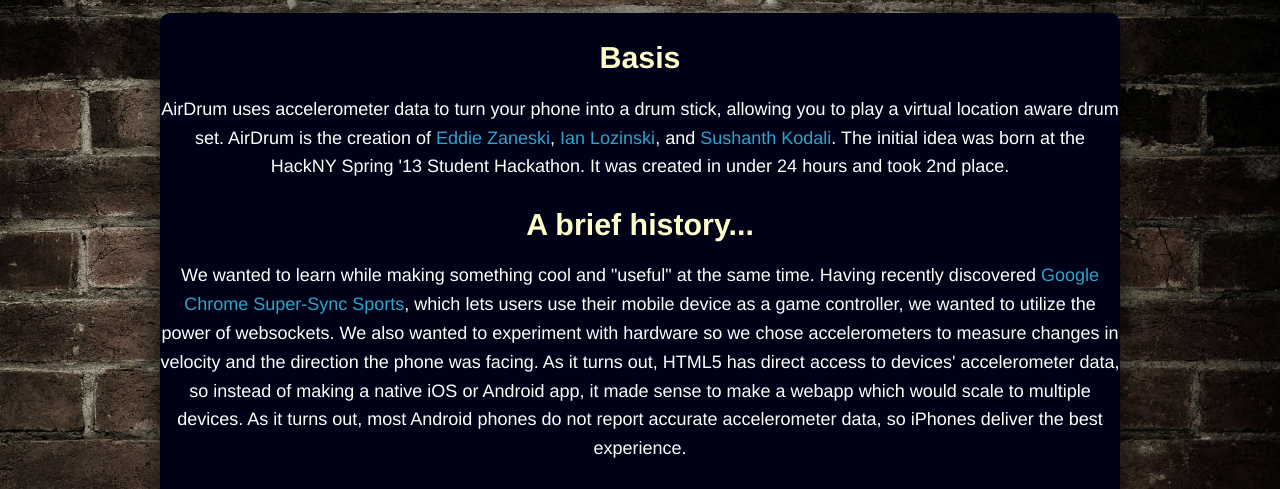
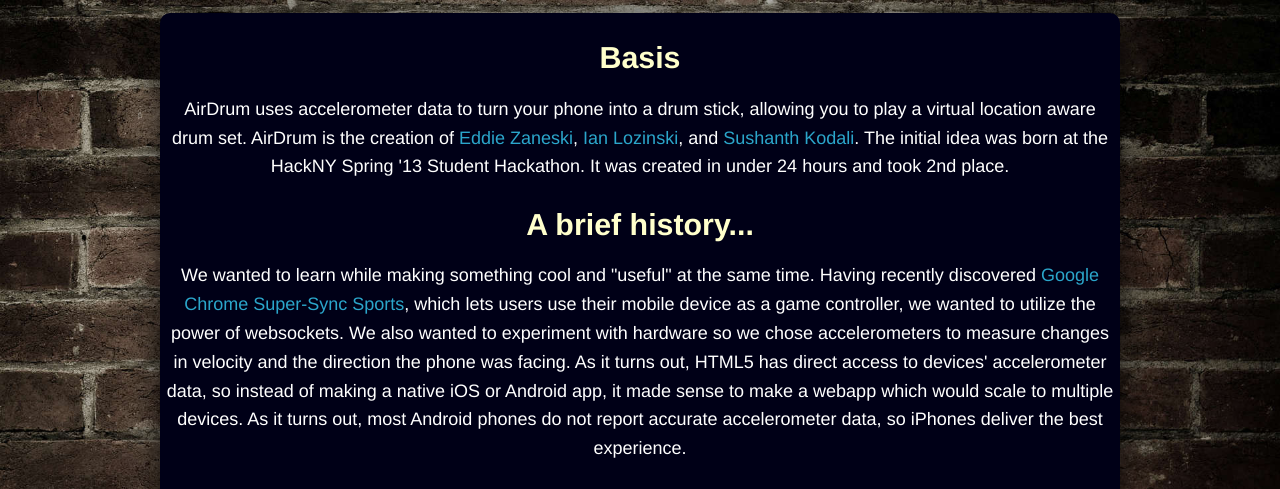
Before and after one commit to i/AirDrums, a website: page views/about.html in a window 1280 px wide. Shown: the top 489 px of the page. Drawn offline with Linux system fonts and the light colour scheme.

Commit message:
Add padding about p

```diff
--- a/assets/css/app.css
+++ b/assets/css/app.css
@@ -14,12 +14,10 @@
   margin-bottom: 12px;
 }
 
-
 #box h4 {
   margin-top: 0px;
   margin-bottom: 12px;
 }
-
 
 #box {
   width: 40%;
@@ -55,12 +53,15 @@
   color: #FFFFCC;
 }
 
+#about p {
+  padding: 0 5px 0 5px;
+}
+
 #container {
   font-family: 'Metal Mania', cursive;
   text-align: center;
   font-size: 36px
 }
-
 
 #container a {
   text-decoration: none;
```
Also changed, not shown: views/index.html (+1 -1 lines).
